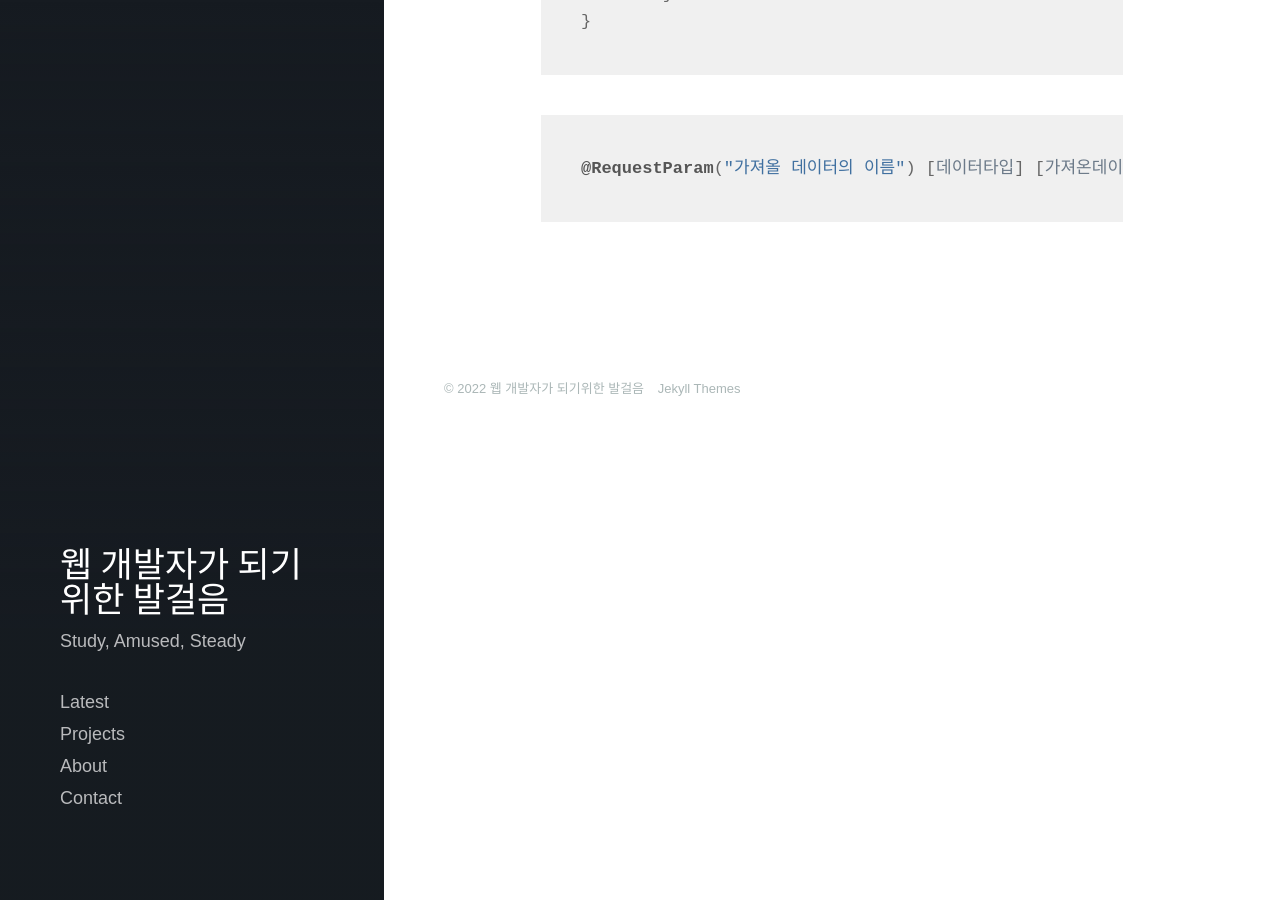
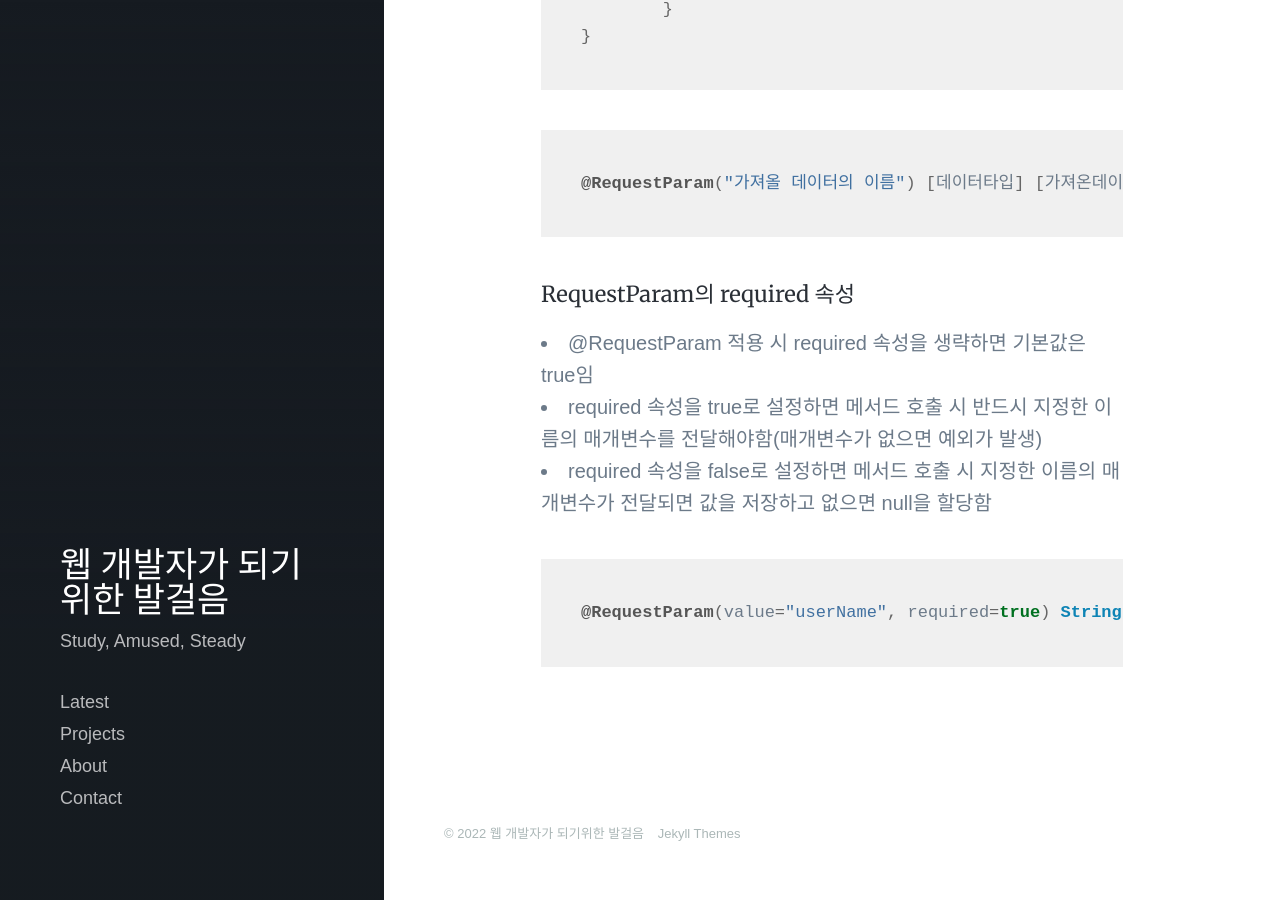
Before and after one commit to lawijdo201/lawijdo201.github.io, a Jekyll site: the page built from _posts/2022-07-26-Annotation.md, in a window 1280 px wide and 900 px high, scrolled down 2430 px. Built offline with Jekyll 4.4.1, drawn with Linux system fonts in a browser that asks for light colours; nearby versions of some CDN libraries; some web fonts are replaced; some of the changed text lies outside the part shown.

Commit message:
Update 2022-07-26-Annotation.md

````diff
--- a/_posts/2022-07-26-Annotation.md
+++ b/_posts/2022-07-26-Annotation.md
@@ -51,7 +52,7 @@ public class LoginController {
 		ModelAndView mav = new ModelAndView();
 		mav.setViewName("result");
 
-    // getParameter() 메서드를 이용할 필요가 없습니다.
+   		// getParameter() 메서드를 이용할 필요가 없습니다.
 		// String userID = request.getParameter("userID");
 		// String userName = request.getParameter("userName");
 
@@ -67,3 +68,12 @@ public class LoginController {
 ```java
 @RequestParam("가져올 데이터의 이름") [데이터타입] [가져온데이터를 담을 변수]
 ```
+
+#### RequestParam의 required 속성
+* @RequestParam 적용 시 required 속성을 생략하면 기본값은 true임
+* required 속성을 true로 설정하면 메서드 호출 시 반드시 지정한 이름의 매개변수를 전달해야함(매개변수가 없으면 예외가 발생)
+* required 속성을 false로 설정하면 메서드 호출 시 지정한 이름의 매개변수가 전달되면 값을 저장하고 없으면 null을 할당함
+
+```java
+@RequestParam(value="userName", required=true) String userName
+```
````
Also changed, not shown: other parts of _posts/2022-07-26-Annotation.md (+3 -2 lines).
